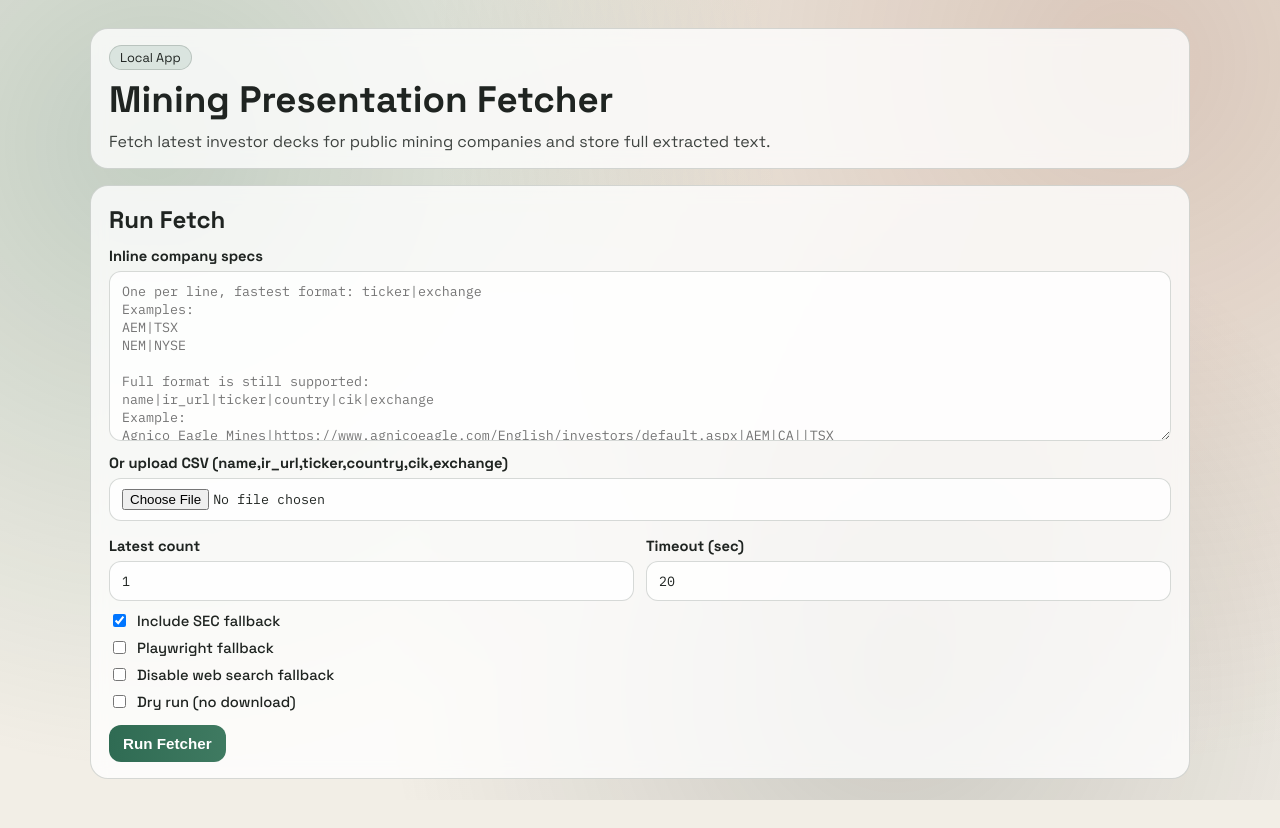
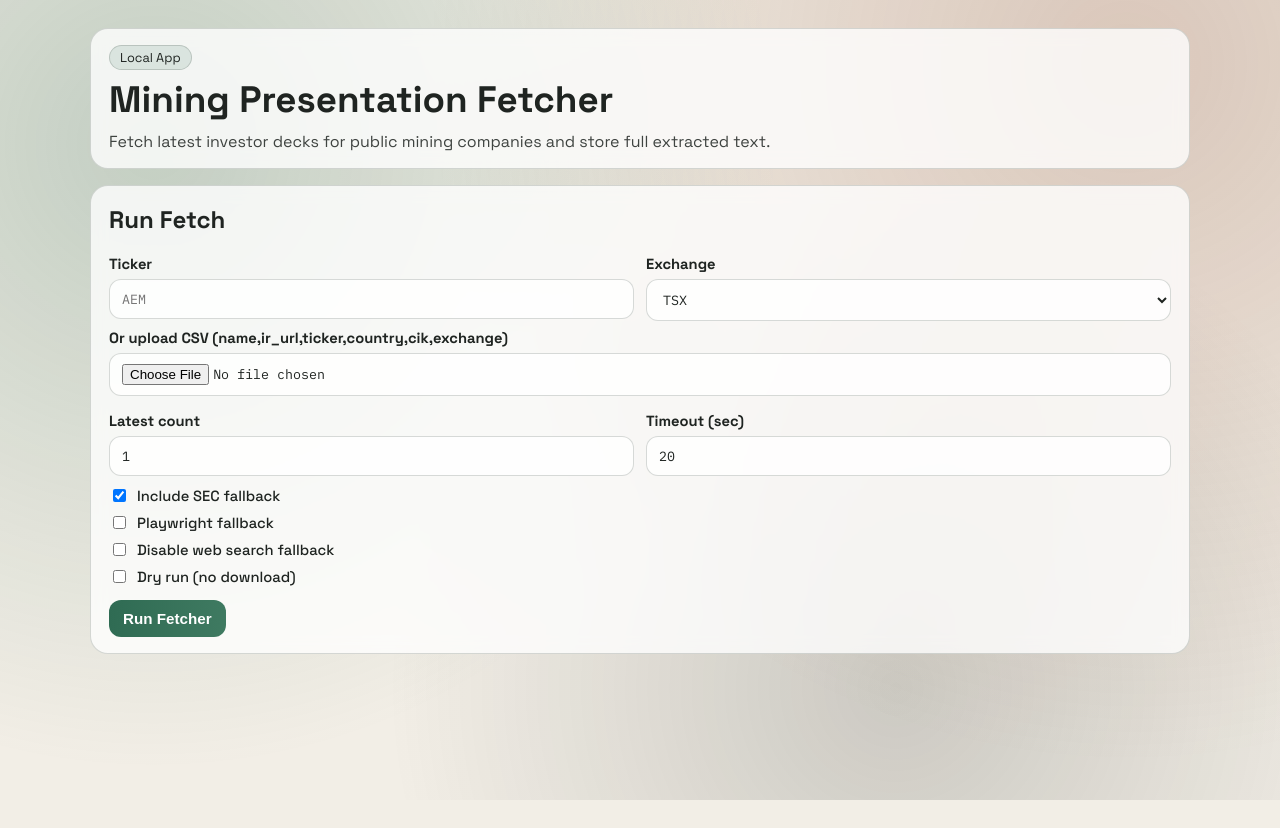
Before and after one commit to KarolKor/mining-presentation-fetcher, a Flask app: page / in a window 1280 px wide. Run offline with Flask 3, Linux system fonts and the light colour scheme.

Commit message:
Add README workflow and improve SEC/web input handling

```diff
--- a/web/app.py
+++ b/web/app.py
@@ -1,6 +1,7 @@
 from __future__ import annotations
 
 import json
+import os
 import secrets
 import subprocess
 import sys
@@ -19,21 +20,21 @@ RUNS_DIR.mkdir(parents=True, exist_ok=True)
 
 app = Flask(__name__)
 app.config["MAX_CONTENT_LENGTH"] = 8 * 1024 * 1024
+EXCHANGE_OPTIONS = [
+    "NYSE",
+    "NASDAQ",
+    "AMEX",
+    "TSX",
+    "TSXV",
+    "CSE",
+    "ASX",
+    "LSE",
+]
 
 
 def _now_id() -> str:
     stamp = datetime.now(timezone.utc).strftime("%Y%m%d-%H%M%S")
     return f"{stamp}-{secrets.token_hex(4)}"
-
-
-def _normalize_specs(raw: str) -> list[str]:
-    specs: list[str] = []
-    for line in raw.splitlines():
-        value = line.strip()
-        if not value or value.startswith("#"):
-            continue
-        specs.append(value)
-    return specs
 
 
 def _safe_rel(base: Path, target: Path) -> str | None:
@@ -104,13 +105,25 @@ def _collect_result(job_id: str) -> dict:
 def index():
     job_id = request.args.get("job_id", "").strip()
     result = _collect_result(job_id) if job_id else None
-    return render_template("index.html", result=result)
+    return render_template(
+        "index.html",
+        result=result,
+        exchange_options=EXCHANGE_OPTIONS,
+        form_values={"ticker": "", "exchange": "TSX"},
+    )
 
 
 @app.post("/run")
 def run_fetch():
-    company_specs_raw = request.form.get("company_specs", "")
-    specs = _normalize_specs(company_specs_raw)
+    ticker = (request.form.get("ticker") or "").strip().upper()
+    exchange = (request.form.get("exchange") or "").strip().upper()
+    if exchange not in EXCHANGE_OPTIONS:
+        exchange = "TSX"
+
+    specs: list[str] = []
+    if ticker:
+        specs.append(f"{ticker}|{exchange}")
+
     include_sec = request.form.get("include_sec") == "on"
     playwright_fallback = request.form.get("playwright_fallback") == "on"
     disable_search_fallback = request.form.get("disable_search_fallback") == "on"
@@ -134,8 +147,10 @@ def run_fetch():
     if not specs and not has_upload:
         return render_template(
             "index.html",
-            form_error="Provide at least one inline company spec or upload a CSV file.",
+            form_error="Provide a ticker + exchange or upload a CSV file.",
             result=None,
+            exchange_options=EXCHANGE_OPTIONS,
+            form_values={"ticker": ticker, "exchange": exchange},
         )
 
     job_id = _now_id()
@@ -190,6 +205,8 @@ def run_fetch():
         "stderr": completed.stderr,
         "submitted_at_utc": datetime.now(timezone.utc).strftime("%Y-%m-%dT%H:%M:%SZ"),
         "options": {
+            "ticker": ticker,
+            "exchange": exchange,
             "latest_count": latest_count,
             "timeout": timeout,
             "include_sec": include_sec,
@@ -206,8 +223,15 @@ def run_fetch():
             "index.html",
             form_error="Fetcher exited with an error. Check logs below.",
             result=result,
+            exchange_options=EXCHANGE_OPTIONS,
+            form_values={"ticker": ticker, "exchange": exchange},
         )
-    return render_template("index.html", result=result)
+    return render_template(
+        "index.html",
+        result=result,
+        exchange_options=EXCHANGE_OPTIONS,
+        form_values={"ticker": ticker, "exchange": exchange},
+    )
 
 
 @app.get("/files/<job_id>/<path:file_path>")
@@ -229,4 +253,5 @@ def download(job_id: str, file_path: str):
 
 
 if __name__ == "__main__":
-    app.run(host="127.0.0.1", port=5050, debug=True)
+    debug_enabled = os.getenv("APP_DEBUG", "").strip() in {"1", "true", "True"}
+    app.run(host="127.0.0.1", port=5050, debug=debug_enabled, use_reloader=debug_enabled)
--- a/web/static/styles.css
+++ b/web/static/styles.css
@@ -84,8 +84,10 @@ label {
 }
 
 textarea,
+input[type="text"],
 input[type="number"],
-input[type="file"] {
+input[type="file"],
+select {
   width: 100%;
   border: 1px solid var(--panel-border);
   border-radius: 12px;
--- a/web/templates/index.html
+++ b/web/templates/index.html
@@ -29,21 +29,29 @@
         <div class="error">{{ form_error }}</div>
         {% endif %}
         <form method="post" action="/run" enctype="multipart/form-data">
-          <label for="company_specs">Inline company specs</label>
-          <textarea
-            id="company_specs"
-            name="company_specs"
-            placeholder="One per line, fastest format: ticker|exchange
-Examples:
-AEM|TSX
-NEM|NYSE
-
-Full format is still supported:
-name|ir_url|ticker|country|cik|exchange
-Example:
-Agnico Eagle Mines|https://www.agnicoeagle.com/English/investors/default.aspx|AEM|CA||TSX
-Newmont Corporation|https://www.newmont.com/investors/default.aspx|NEM|US|1164727|NYSE"
-          ></textarea>
+          <div class="row">
+            <div>
+              <label for="ticker">Ticker</label>
+              <input
+                id="ticker"
+                type="text"
+                name="ticker"
+                placeholder="AEM"
+                value="{{ form_values.ticker if form_values is defined else '' }}"
+              />
+            </div>
+            <div>
+              <label for="exchange">Exchange</label>
+              <select id="exchange" name="exchange">
+                {% set selected_exchange = form_values.exchange if form_values is defined else 'TSX' %}
+                {% for option in exchange_options %}
+                <option value="{{ option }}" {{ 'selected' if option == selected_exchange else '' }}>
+                  {{ option }}
+                </option>
+                {% endfor %}
+              </select>
+            </div>
+          </div>
 
           <label for="companies_csv">Or upload CSV (name,ir_url,ticker,country,cik,exchange)</label>
           <input id="companies_csv" type="file" name="companies_csv" accept=".csv,text/csv" />
```
Also changed, not shown: scripts/fetch_latest_presentations.py (+37 -3 lines), README.md (added).
